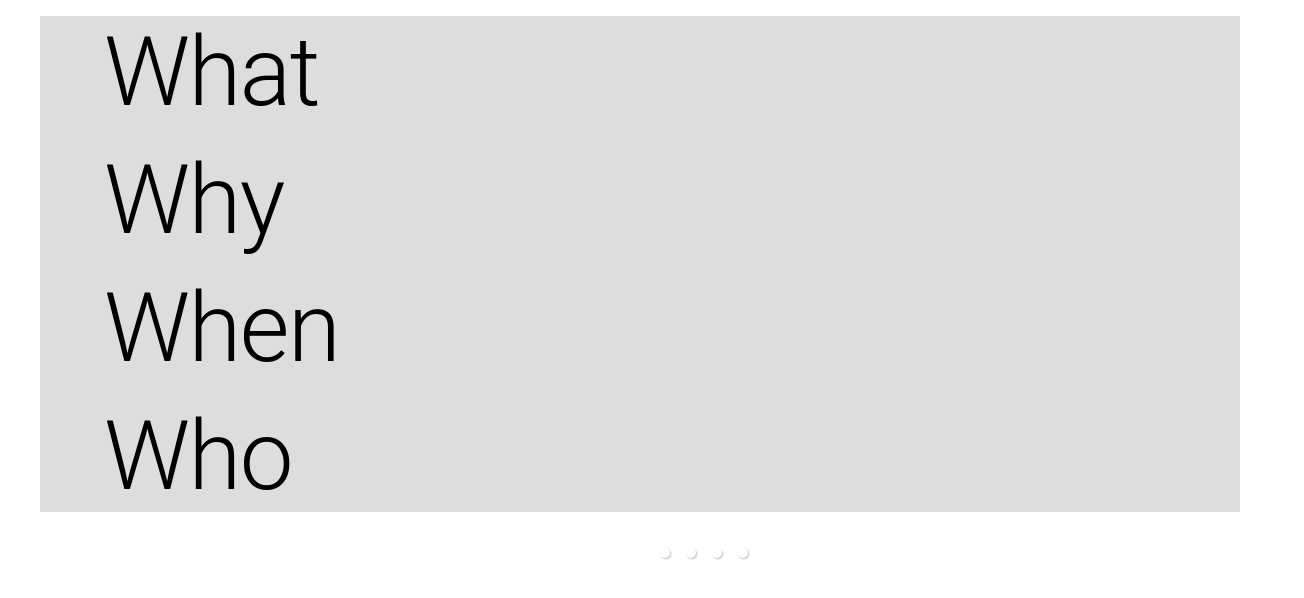
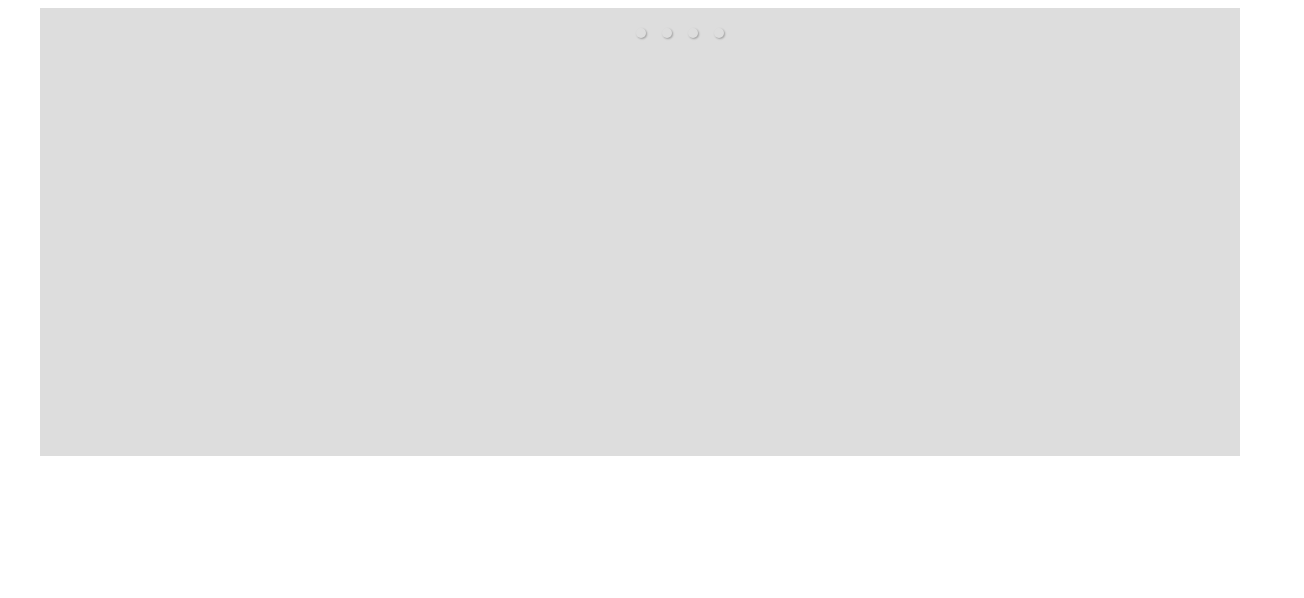
Before and after one commit to Flavyoo/mui-carousel, a React app: page / in a window 1280 px wide. Shown: the top 598 px of the page, 1304 px wide, since content can reach past the window. Built offline with nearby package versions, Linux system fonts and the light colour scheme; the HTML template or start-up script is replaced by a standard one.

Commit message:
update styles for Carousel

```diff
--- a/src/components/Carousel/Carousel.tsx
+++ b/src/components/Carousel/Carousel.tsx
@@ -1,23 +1,76 @@
 import * as React from 'react';
 
-import { CarouselProps } from './Carousel.props';
+import { CarouselProps, SlideProps } from './Carousel.props';
 import { LegendControls } from '../LegendControls';
 import { styled } from '@mui/system';
 
 const Root = styled('div')({
+  position: 'relative',
+  overflow: 'hidden',
+  margin: 0,
+  padding: 0,
   height: 'auto',
   width: '100%',
 });
 
-export const Carousel: React.FC<CarouselProps> = ({ id, children }) => {
+const SliderContainer = styled('div')({
+  overflow: 'hidden',
+  margin: 'auto',
+  width: '100%',
+  transition: 'height .15s ease-in',
+});
+
+const AnimatedSlider = styled('ul')({
+  position: 'relative',
+  listStyle: 'none',
+  width: '100%',
+  padding: 0,
+  margin: 0,
+  transition: 'all .35s ease-in-out',
+  transform: 'translate3d(-1300%, 0px, 0px)',
+  transitionDuration: '350ms',
+});
+
+const Slide = styled('li', {
+  shouldForwardProp: prop => prop !== 'selected' && prop !== 'previous',
+})<SlideProps>(({ selected, previous }) => ({
+  minWidth: '100%',
+  margin: 0,
+  position: 'relative',
+  textAlign: 'center',
+  flexDirection: 'column',
+  flexFlow: 'column',
+  ...(selected && {}),
+  ...(previous && {}),
+}));
+
+export const Carousel: React.FC<CarouselProps> = ({
+  id,
+  selectedChild,
+  children,
+}) => {
   const totalChildren = React.Children.count(children);
+  const [childInView, setSelectedChild] = React.useState<number>(0);
+
+  React.useEffect(() => {
+    setSelectedChild(selectedChild ?? 0);
+  }, [setSelectedChild]);
 
   return (
     <Root id={id}>
-      {React.Children.map(children, (item, index) => (
-        <ul key={index}>{item}</ul>
-      ))}
-      <LegendControls numberOfControls={totalChildren} />
+      <LegendControls
+        numberOfControls={totalChildren}
+        onClick={i => console.log('index: ', i)}
+      />
+      <SliderContainer>
+        {React.Children.map(children, (child, index) => (
+          <AnimatedSlider key={index}>
+            <Slide selected={index === childInView} previous={false}>
+              {child}
+            </Slide>
+          </AnimatedSlider>
+        ))}
+      </SliderContainer>
     </Root>
   );
 };
--- a/src/components/Carousel/index.ts
+++ b/src/components/Carousel/index.ts
@@ -1,2 +1,2 @@
 export * from './Carousel';
-export * from './Carousel.props';
+export { CarouselProps } from './Carousel.props';
--- a/src/components/LegendControls/LegendControls.props.tsx
+++ b/src/components/LegendControls/LegendControls.props.tsx
@@ -3,4 +3,10 @@ export interface LegendControlProps {
    * The number of controls to show
    */
   numberOfControls: number;
+  /**
+   * Click handler for the LegendControl
+   *
+   * @param index Index of the control that was clicked
+   */
+  onClick(index: number): void;
 }
--- a/src/components/LegendControls/LegendControls.tsx
+++ b/src/components/LegendControls/LegendControls.tsx
@@ -23,12 +23,22 @@ const ControlLI = styled('li')({
 });
 
 export const LegendControls: React.FC<LegendControlProps> = ({
+  onClick,
   numberOfControls,
 }) => {
+  const handleClick = React.useCallback(
+    (index: number) => {
+      return () => {
+        onClick(index);
+      };
+    },
+    [onClick]
+  );
+
   return (
     <ControlUL>
       {[...Array(numberOfControls)].map((_, i) => (
-        <ControlLI key={i} />
+        <ControlLI key={i} onClick={handleClick(i)} />
       ))}
     </ControlUL>
   );
```
Also changed, not shown: src/components/Carousel/Carousel.props.tsx (+15 -0 lines).
